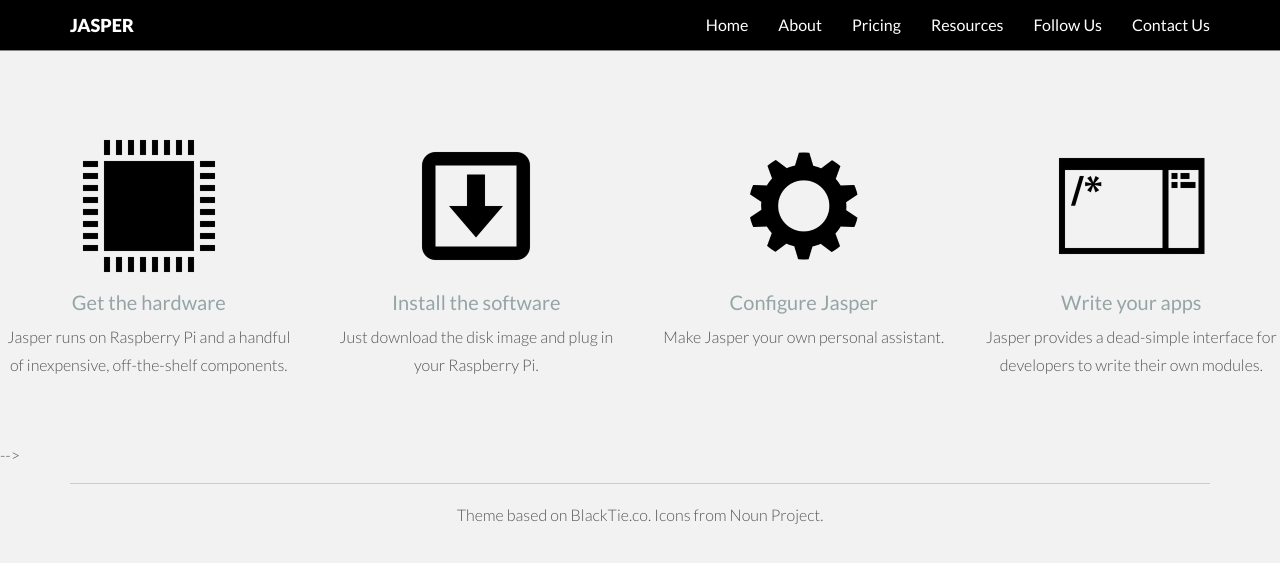
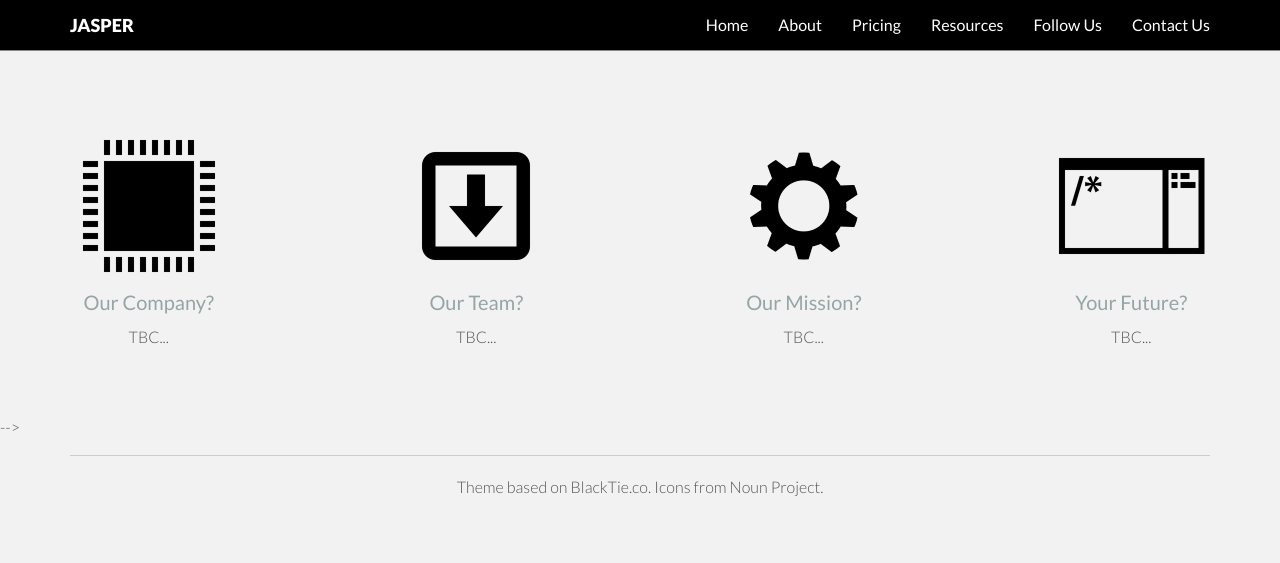
Before and after one commit to UpgradeMySpreadsheet/upgrademyspreadsheet.github.io, a Jekyll site: the page built from about/index.html, in a window 1280 px wide. Shown: the top 563 px of the page. Built offline with Jekyll 4.4.1, drawn with Linux system fonts in a browser that asks for light colours; nearby versions of some CDN libraries.

Commit message:
Update index.html

```diff
--- a/about/index.html
+++ b/about/index.html
@@ -6,35 +6,35 @@ currentpage: about
 <div class="row mt centered">
     <div class="col-lg-10 col-lg-offset-1">
         <h1>Who are UpgradeMySpreadsheet?</h1>
-        <h3>Click on the guides below to learn how to build your own Jasper.</h3>
+        <h3>TBC...</h3>
     </div>
 </div><!-- /row -->
 
 <div class="row mt centered">
     <div class="col-lg-3">
         <a href="/documentation/hardware"><img src="/static/img/hardware.png" width="150" alt=""></a>
-        <a href="/documentation/hardware"><h4>Get the hardware</h4></a>
-        <p>Jasper runs on Raspberry Pi and a handful of inexpensive, off-the-shelf components.</p>
+        <a href="/documentation/hardware"><h4>Our Company?</h4></a>
+        <p>TBC...</p>
     </div><!--/col-lg-4 -->
 
     <div class="col-lg-3">
         <a href="/documentation/installation"><img src="/static/img/download.png" width="150" alt=""></a>
-        <a href="/documentation/installation"><h4>Install the software</h4></a>
-        <p>Just download the disk image and plug in your Raspberry Pi.</p>
+        <a href="/documentation/installation"><h4>Our Team?</h4></a>
+        <p>TBC...</p>
 
     </div><!--/col-lg-4 -->
 
     <div class="col-lg-3">
         <a href="/documentation/configuration"><img src="/static/img/configure.png" width="150" alt=""></a>
-        <a href="/documentation/configuration"><h4>Configure Jasper</h4></a>
-        <p>Make Jasper your own personal assistant.</p>
+        <a href="/documentation/configuration"><h4>Our Mission?</h4></a>
+        <p>TBC...</p>
 
     </div><!--/col-lg-4 -->
 
     <div class="col-lg-3">
         <a href="/documentation/api"><img src="/static/img/developer.png" width="150" alt=""></a>
-        <a href="/documentation/api"><h4>Write your apps</h4></a>
-        <p>Jasper provides a dead-simple interface for developers to write their own modules.</p>
+        <a href="/documentation/api"><h4>Your Future?</h4></a>
+        <p>TBC...</p>
 
     </div><!--/col-lg-4 -->
 </div><!-- /row -->
```
